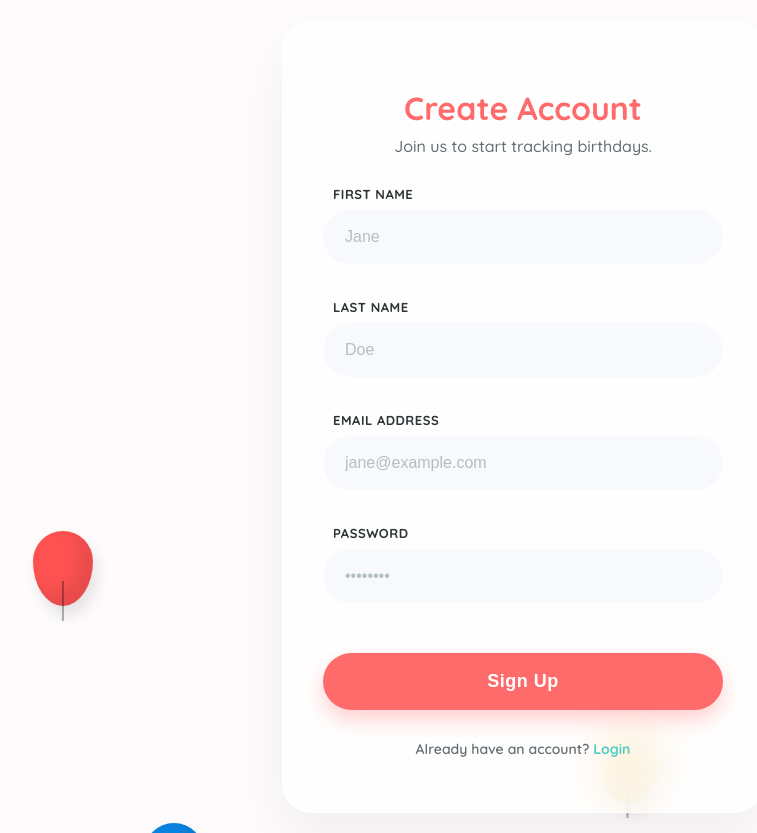
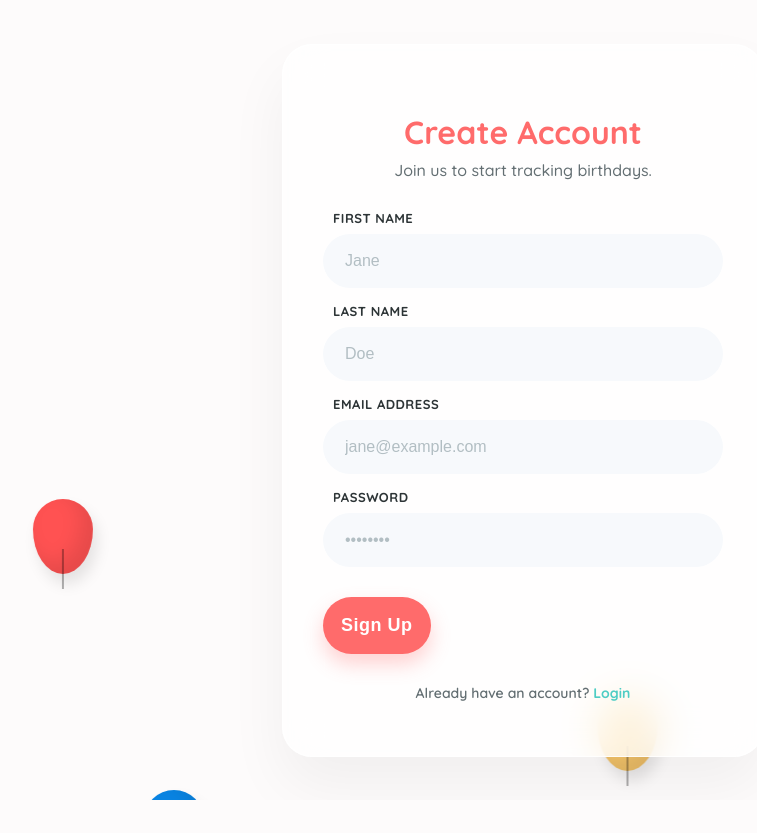
Before and after one commit to DevGloriaa/birthday-ui, a React (Create React App) app: page /signup in a window 1280 px wide. Shown: the whole page, without its empty margins (117-874 px from the left). After the commit the page ends 800 px from the top, so only its background shows below. Built offline with nearby package versions, Linux system fonts and the light colour scheme.

Commit message:
feat(signup): implement registration api integration with success feedback

```diff
--- a/src/pages/Signup.js
+++ b/src/pages/Signup.js
@@ -1,8 +1,13 @@
 import { useState } from "react";
-import { Link } from "react-router-dom";
+import { Link, useNavigate } from "react-router-dom";
 import "./Login.css";
 
 export default function Signup() {
+  const navigate = useNavigate();
+  const [error, setError] = useState("");
+  const [success, setSuccess] = useState("");
+  const [loading, setLoading] = useState(false);
+
   const [form, setForm] = useState({
     firstName: "",
     lastName: "",
@@ -17,10 +22,39 @@ export default function Signup() {
     { key: "password", label: "Password", type: "password", placeholder: "••••••••" },
   ];
 
+  const handleSubmit = async (e) => {
+    e.preventDefault();
+    setError("");
+    setSuccess("");
+    setLoading(true);
+
+    try {
+      const response = await fetch("http://localhost:8006/api/auth/register", {
+        method: "POST",
+        headers: { "Content-Type": "application/json" },
+        body: JSON.stringify(form),
+      });
+
+      if (!response.ok) {
+        const errorData = await response.text();
+        throw new Error(errorData || "Registration failed");
+      }
+
+      setSuccess("🎉 Registration successful! Redirecting...");
+
+      setTimeout(() => {
+        navigate("/login");
+      }, 2000);
+
+    } catch (err) {
+      setError("Registration failed. Please try again.");
+    } finally {
+      setLoading(false);
+    }
+  };
+
   return (
     <div className="login-page">
-
-      {/* BACKGROUND BALLOONS */}
       <div className="balloon b1"></div>
       <div className="balloon b2"></div>
       <div className="balloon b3"></div>
@@ -28,12 +62,15 @@ export default function Signup() {
       <div className="balloon b5"></div>
 
       <div className="login-card">
-
         <div className="login-header">
           <h2 className="login-title">Create Account</h2>
           <p className="login-subtitle">Join us to start tracking birthdays.</p>
         </div>
 
+        {error && <div className="error-message">⚠️ {error}</div>}
+        {success && <div className="success-message">{success}</div>}
+
+        <form onSubmit={handleSubmit}>
           {fields.map((field) => (
             <div className="form-group" key={field.key}>
               <label className="form-label">{field.label}</label>
@@ -42,6 +79,7 @@ export default function Signup() {
                 type={field.type}
                 placeholder={field.placeholder}
                 value={form[field.key]}
+                required
                 onChange={(e) =>
                   setForm({ ...form, [field.key]: e.target.value })
                 }
@@ -49,13 +87,14 @@ export default function Signup() {
             </div>
           ))}
 
-        <button className="login-button">Sign Up</button>
+          <button className="login-button" disabled={loading}>
+            {loading ? "Creating..." : "Sign Up"}
+          </button>
+        </form>
 
         <p className="login-footer">
           Already have an account?{" "}
-          <Link to="/login" className="login-link">
-            Login
-          </Link>
+          <Link to="/login" className="login-link">Login</Link>
         </p>
       </div>
     </div>
```
Lines whose indentation alone changed are shown as unchanged.
